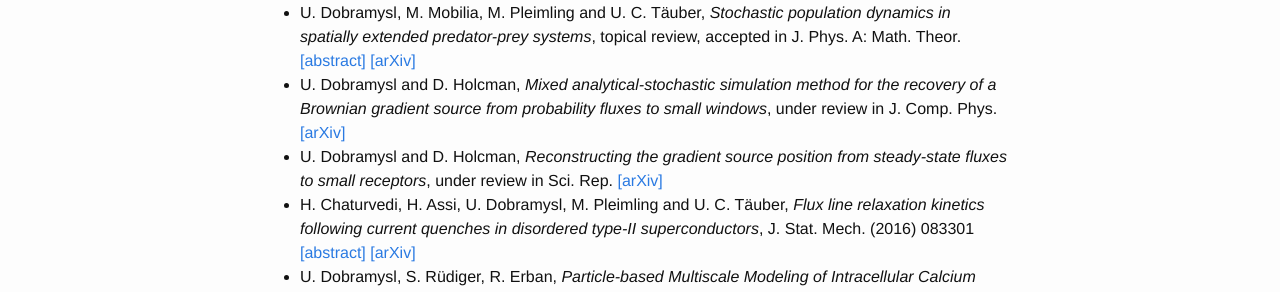
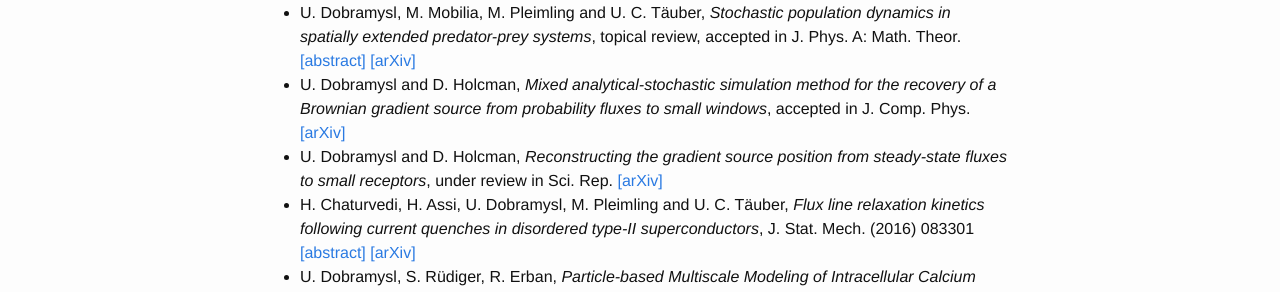
Before and after one commit to ulido/ulido.github.io, a Jekyll site: the page built from 03-publications.md, in a window 1280 px wide. Shown: the part 323-615 px from the top of the page. Built offline with Jekyll 4.4.1, drawn with Linux system fonts in a browser that asks for light colours.

Commit message:
J comp Phys paper accepted

```diff
--- a/03-publications.md
+++ b/03-publications.md
@@ -6,7 +6,7 @@ permalink: /publications/
 
 * H. Chaturvedi, N. Galliher, U. Dobramysl, M. Pleimling and U. C. T&auml;uber, *Dynamical regimes of vortex flow in type-II superconductors with parallel twin boundaries*, submitted to Phys. Rev. B [[arXiv]](https://arxiv.org/abs/1710.03679)
 * U. Dobramysl, M. Mobilia, M. Pleimling and U. C. T&auml;uber, *Stochastic population dynamics in spatially extended predator-prey systems*, topical review, accepted in J. Phys. A: Math. Theor. [[abstract]](http://iopscience.iop.org/article/10.1088/1751-8121/aa95c7) [[arXiv]](https://arxiv.org/abs/1708.07055)
-* U. Dobramysl and D. Holcman, *Mixed analytical-stochastic simulation method for the recovery of a Brownian gradient source from probability fluxes to small windows*, under review in J. Comp. Phys. [[arXiv]](https://arxiv.org/abs/1710.09807)
+* U. Dobramysl and D. Holcman, *Mixed analytical-stochastic simulation method for the recovery of a Brownian gradient source from probability fluxes to small windows*, accepted in J. Comp. Phys. [[arXiv]](https://arxiv.org/abs/1710.09807)
 * U. Dobramysl and D. Holcman, *Reconstructing the gradient source position from steady-state fluxes to small receptors*, under review in Sci. Rep. [[arXiv]](https://arxiv.org/abs/1705.02529)
 * H. Chaturvedi, H. Assi, U. Dobramysl, M. Pleimling and U. C. T&auml;uber, *Flux line relaxation kinetics following current quenches in disordered type-II superconductors*, J. Stat. Mech. (2016) 083301 [[abstract]](http://dx.doi.org/10.1088/1742-5468/2016/08/083301) [[arXiv]](https://arxiv.org/abs/1606.06100)
 * U. Dobramysl, S. R&uuml;diger, R. Erban, *Particle-based Multiscale Modeling of Intracellular Calcium Dynamics*, SIAM Multiscale Modeling &amp; Simulation **14**, 997 (2016). [[abstract]](http://epubs.siam.org/doi/abs/10.1137/15M1015030) [[arXiv]](https://arxiv.org/abs/1504.00146)
```
